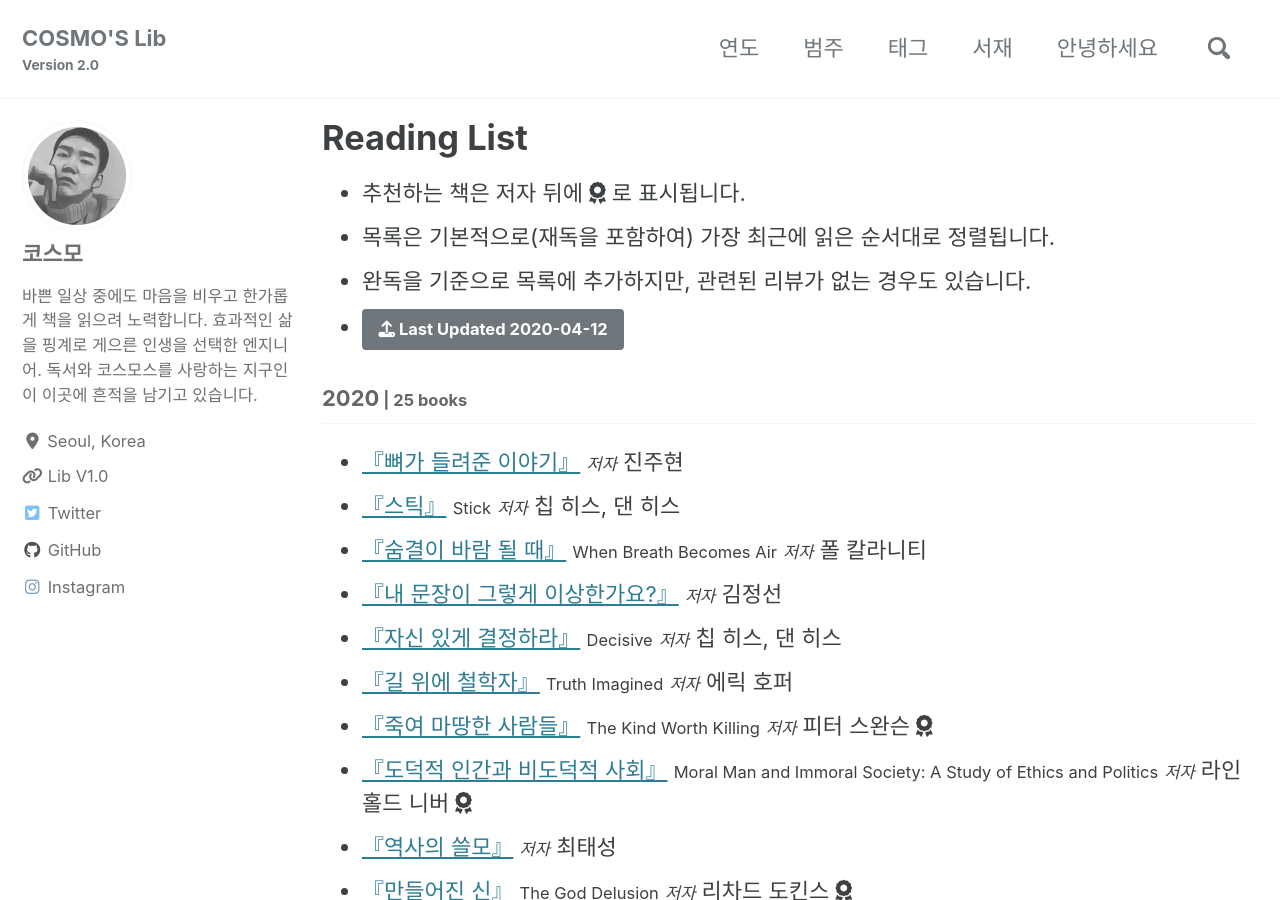
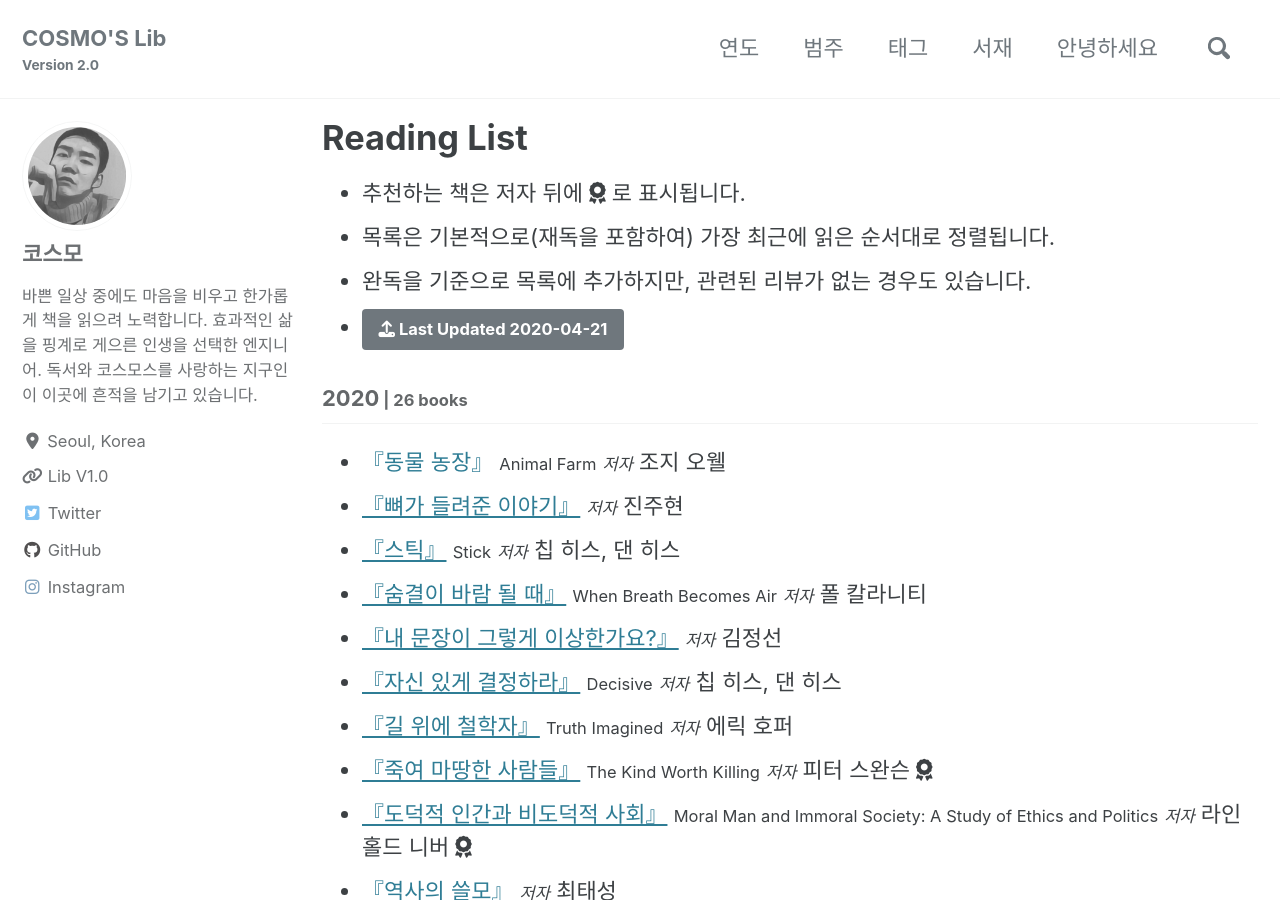
Before and after one commit to deftone2000/cosmo-s-archive, a Jekyll site: the page built from _pages/reading-list.html, in a window 1280 px wide and 900 px high. Built offline with Jekyll 4.4.1, drawn with Linux system fonts in a browser that asks for light colours; cached includes are drawn as plain includes; nearby versions of some CDN libraries; comment, search, counter and statistics services are not loaded; a style sheet for code colours, icons or effects is not loaded.

Commit message:
no message

```diff
--- a/_data/reading.yml
+++ b/_data/reading.yml
@@ -1,7 +1,17 @@
-lastupdate: 2020-04-12
+lastupdate: 2020-04-21
 list:
   - year: "2020"
     books:
+
+      - title: "동물 농장"
+        ori_title: Animal Farm
+        author: 조지 오웰
+        post_title:
+        cover: https://img.ridicdn.net/cover/1153000031/xxlarge
+        trans: 최성애
+        pub: 온스토리
+        pub_info: 2013.04.30. 전자책, 종이책 동시 출간
+        post_link:
 
       - title: "뼈가 들려준 이야기"
         ori_title:
```
